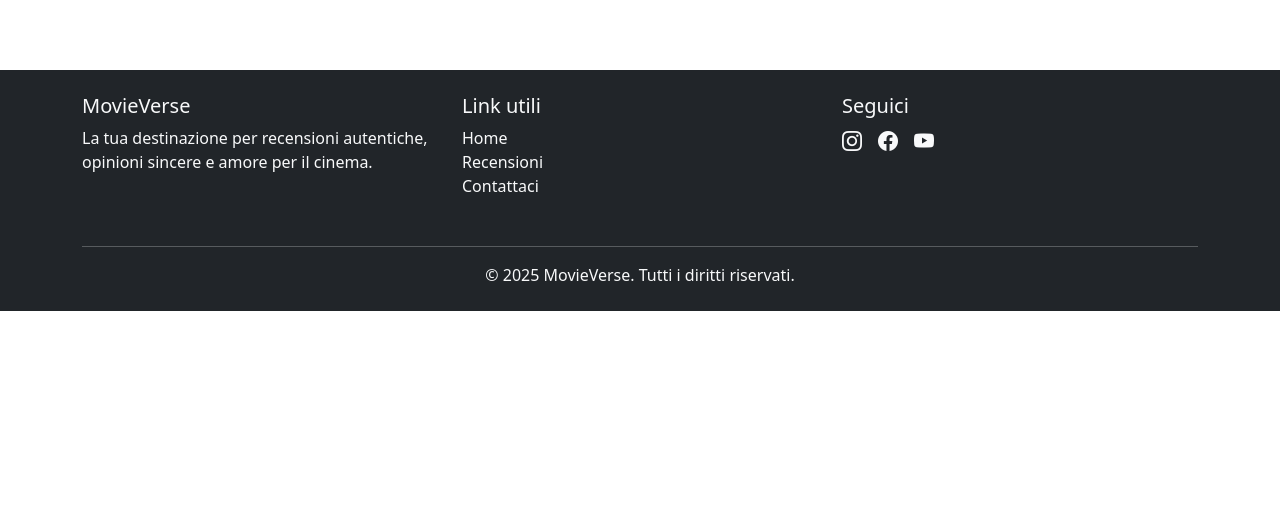
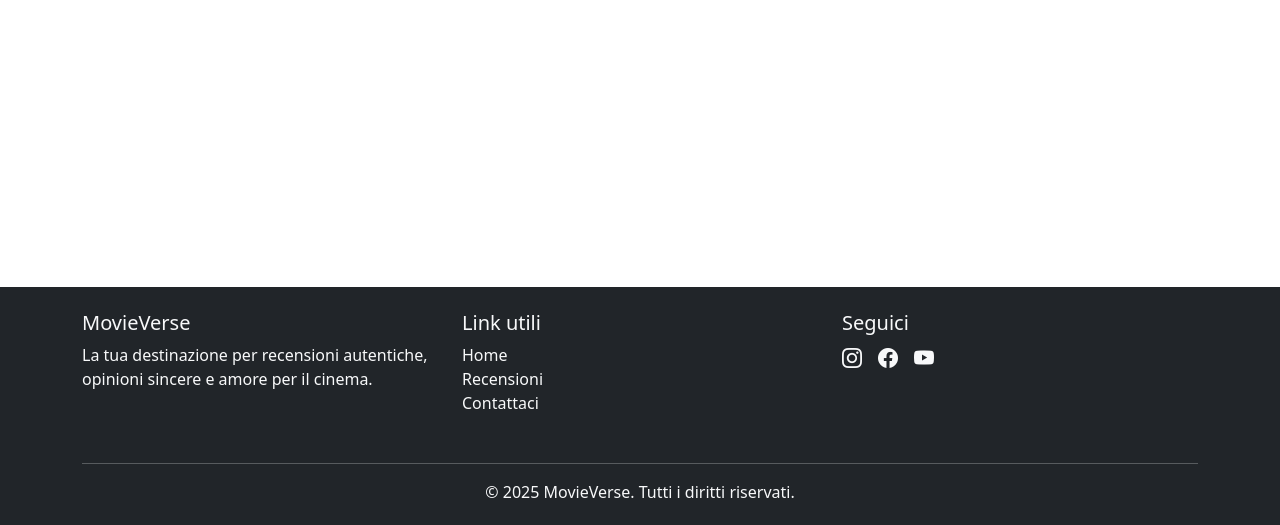
Before and after one commit to edoardolova/webapp-react, a React (Vite) app: page /movie/1 in a window 1280 px wide. Shown: the part 272-797 px from the top of the page. Built offline with nearby package versions, Linux system fonts and the light colour scheme; no server answers.

Commit message:
feat: add NotFound page

```diff
--- a/src/App.jsx
+++ b/src/App.jsx
@@ -5,6 +5,7 @@ import HomePage from './pages/HomePage'
 import MoviesPage from './pages/MoviesPage'
 import MovieDetailPage from './pages/MovieDetailPage'
 import AdminPage from './pages/AdminPage'
+import NotFound from './pages/NotFound'
 
 function App() {
 
@@ -17,6 +18,7 @@ function App() {
             <Route path='/movies' element={<MoviesPage/>}/>
             <Route path='/movie/:slug' element={<MovieDetailPage/>}/>
             <Route path='/admin' element={<AdminPage/>}/>
+            <Route path='*' element={<NotFound/>}/>
           </Route>
         </Routes>
       </BrowserRouter>
--- a/src/components/Footer.jsx
+++ b/src/components/Footer.jsx
@@ -1,7 +1,7 @@
 export default function Footer(){
     return(
         <>
-            <footer className="bg-dark text-light py-4 mt-5">
+            <footer className="bg-dark text-light py-4 mt-auto">
                 <div className="container">
                     <div className="row">
                     <div className="col-md-4 mb-3">
--- a/src/index.css
+++ b/src/index.css
@@ -4,6 +4,12 @@
   margin: 0;
   padding: 0;
   box-sizing: border-box;
+}
+
+#root{
+  min-height: 100vh;
+  display: flex;
+  flex-direction: column;
 }
 
 .movie-card {
--- /dev/null
+++ b/src/pages/NotFound.jsx
@@ -0,0 +1,14 @@
+import { Link } from 'react-router-dom';
+
+export default function NotFound() {
+  return (
+    <div className="text-center p-5 mx-auto my-auto">
+      <h1 className="display-4">404 - Scena mancante!</h1>
+      <p className="lead">Questa pagina non fa parte del copione…</p>
+      <p>Forse stai cercando un film da recensire?</p>
+      <Link to="/" className="btn btn-primary mt-3">
+        Torna alla Home
+      </Link>
+    </div>
+  );
+}
```
